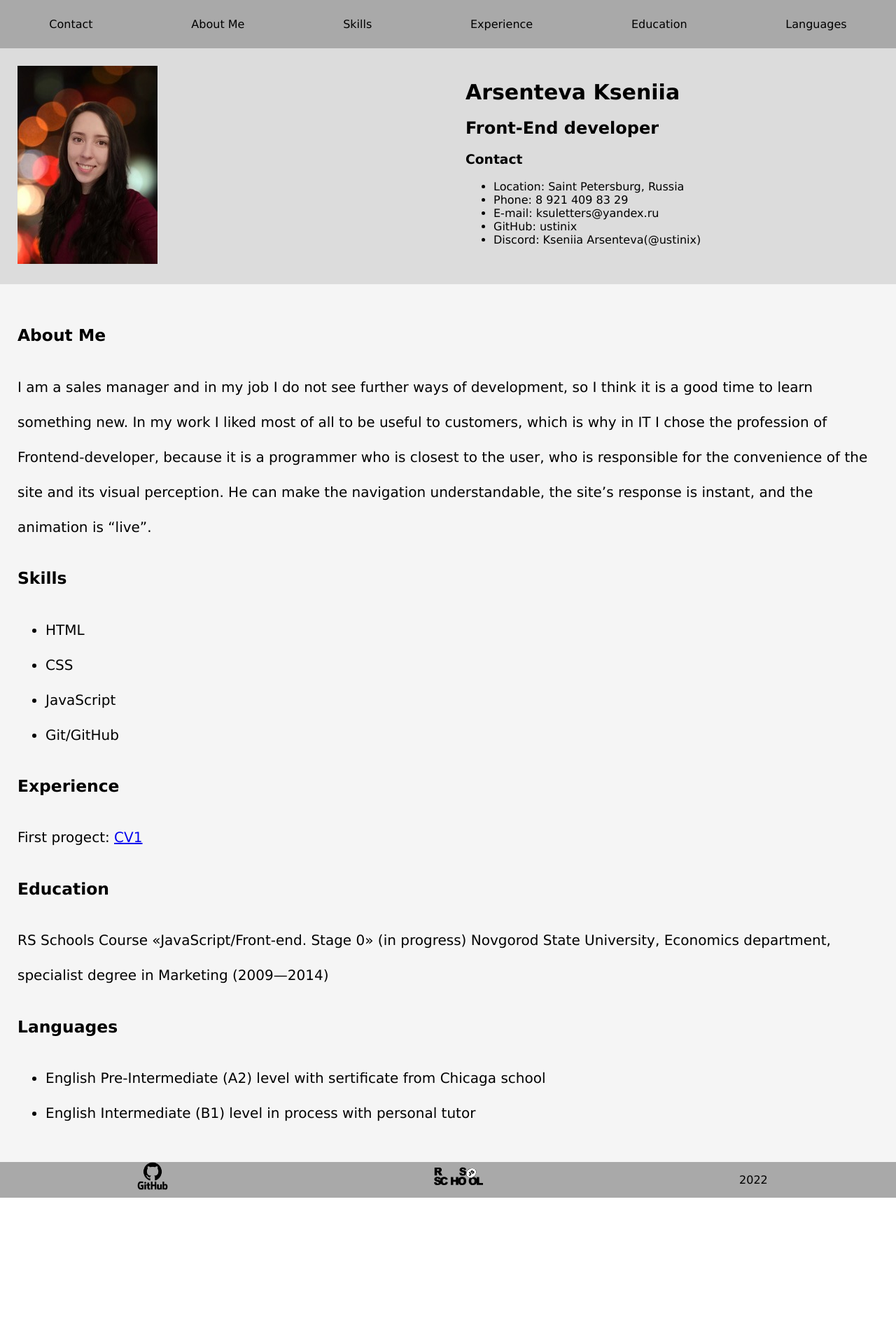
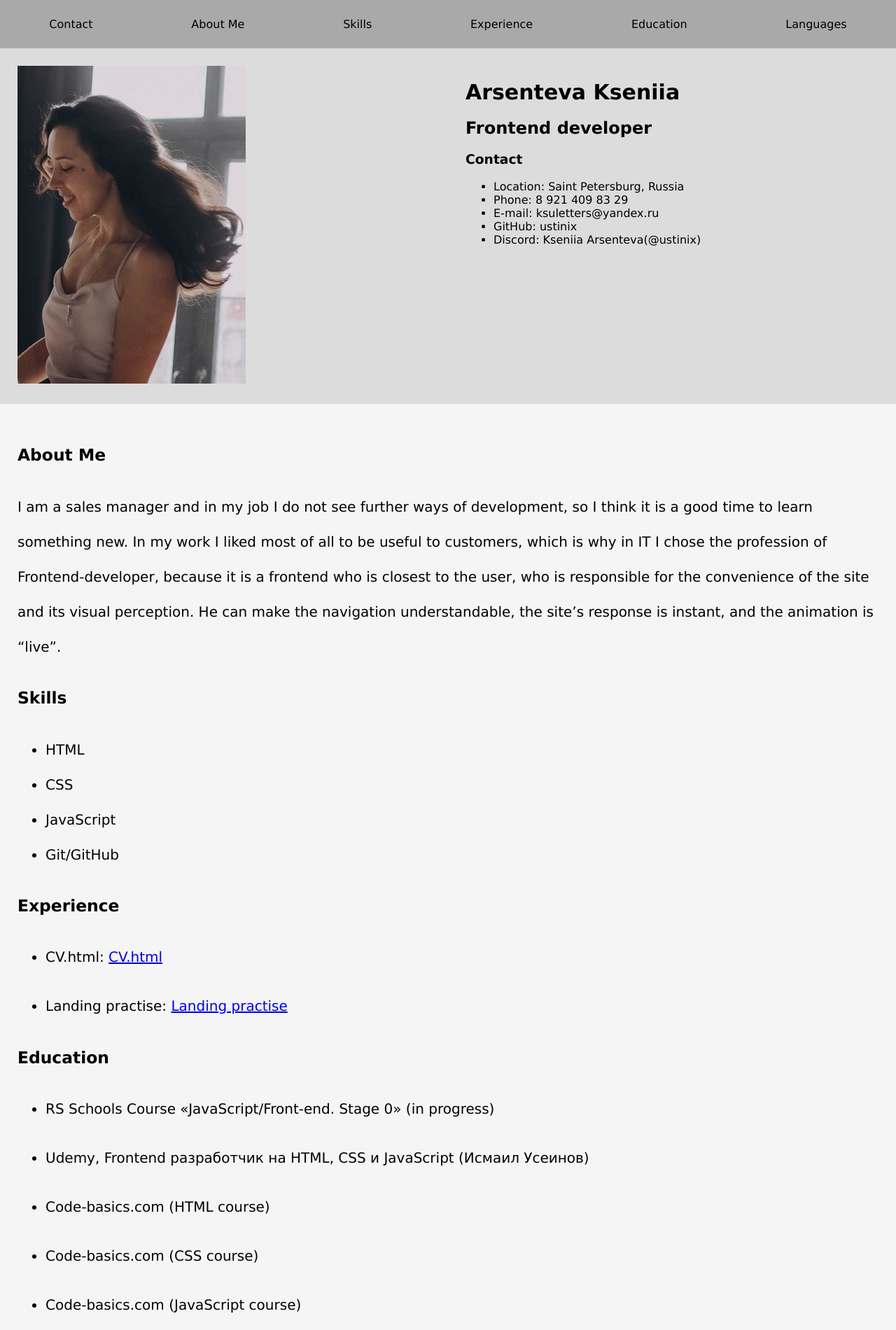
Before and after one commit to ustinix/rsschool-cv, a plain HTML site: page index.html in a window 1280 px wide. Shown: the top 1900 px of the page at 70% size. Before the commit the page ends 1711 px from the top, so only its background shows below. Drawn offline with Linux system fonts and the light colour scheme.

Commit message:
refactor:add new info

```diff
--- a/index.html
+++ b/index.html
@@ -8,11 +8,11 @@
     </head>
     <body>
         <header class="header">
-            <div class="container aquamarine">
+            <div class="container navigation">
                 <nav class="nav">
                     <ul class="nav-list">
                         <li class="nav-item"><a href="#Contact" class="link">Contact</a></li>
-                        <li class="nav-item"><a href="#About Me" class="link">About Me</a></li>
+                        <li class="nav-item"><a href="#AboutMe" class="link">About Me</a></li>
                         <li class="nav-item"><a href="#Skills" class="link">Skills</a></li>
                         <li class="nav-item"><a href="#Experience" class="link">Experience</a></li>
                         <li class="nav-item"><a href="#Education" class="link">Education</a></li>
@@ -24,13 +24,13 @@
         <main class="main">
 
             <div class="container logoinfo">
-                <div class="antiquewhite logo">
-                    <img src="./assets/ava.jpg" alt="my photo">
+                <div class="contacts logo">
+                    <img src="./assets/ava1.jpg" alt="my photo">
                 </div>
-                <div class="antiquewhite info">
+                <div class="contacts info">
                     <h1>Arsenteva Kseniia</h1>
-                    <h2>Front-End developer</h2>
-                    <section class="section">
+                    <h2>Frontend developer</h2>
+                    <section id="Contact">
                         <h3>Contact</h3>
                         <ul class="contact">
                             <li>Location: Saint Petersburg, Russia</li>
@@ -44,11 +44,11 @@
             </div>
 
             <div class="container me">
-                <section class="section">
+                <section id="AboutMe">
                     <h3>About Me</h3>
-                    <p>I am a sales manager and in my job I do not see further ways of development, so I think it is a good time to learn something new. In my work I liked most of all to be useful to customers, which is why in IT I chose the profession of Frontend-developer, because it is a programmer who is closest to the user, who is responsible for the convenience of the site and its visual perception. He can make the navigation understandable, the site’s response is instant, and the animation is “live”.</p>
+                    <p>I am a sales manager and in my job I do not see further ways of development, so I think it is a good time to learn something new. In my work I liked most of all to be useful to customers, which is why in IT I chose the profession of Frontend-developer, because it is a frontend who is closest to the user, who is responsible for the convenience of the site and its visual perception. He can make the navigation understandable, the site’s response is instant, and the animation is “live”.</p>
                 </section>
-                <section class="section">
+                <section id="Skills">
                     <h3>Skills</h3>
                     <ul class="Skills">
                         <li>HTML</li>
@@ -57,15 +57,38 @@
                         <li>Git/GitHub</li>
                     </ul>
                 </section>
-                <section class="section">
+                <section id="Experience">
                     <h3>Experience</h3>
-                    <p>First progect: <a href="https://github.com/ustinix/rsschool-cv">СV1</a></p>
+                    <ul>
+                        <li>
+                            <p>CV.html: <a href="https://github.com/ustinix/rsschool-cv">СV.html</a></p>
+                        </li>
+                        <li>
+                            <p>Landing practise: <a href="https://ustinix.github.io/landing_practise/">Landing practise</a></p></li>
+                        </li>
+                    </ul>
                 </section>
-                <section class="section">
+                <section id="Education">
                     <h3>Education</h3>
-                    <p>RS Schools Course «JavaScript/Front-end. Stage 0» (in progress) Novgorod State University, Economics department, specialist degree in Marketing (2009—2014)</p>
+                    <ul>
+                        <li>
+                            <p>RS Schools Course «JavaScript/Front-end. Stage 0» (in progress)
+                        </li>
+                        <li>
+                            <p>Udemy, Frontend разработчик на НТМL, CSS и JavaScript (Исмаил Усеинов)</p>
+                        </li>
+                        <li>
+                            <p>Code-basics.com (HTML course)</p>
+                        </li>
+                        <li>
+                            <p>Code-basics.com (CSS course)</p>
+                        </li>
+                        <li>
+                            <p>Code-basics.com (JavaScript course)</p>
+                        </li>
+                    </ul>
                 </section>
-                <section class="section">
+                <section id="Languages">
                     <h3>Languages</h3>
                     <ul>
                         <li>English Pre-Intermediate (A2) level with sertificate from Chicaga school</li>
@@ -75,7 +98,7 @@
             </div>
         </main>
         <footer class="footer">
-            <div class="container aquamarine year">
+            <div class="container year">
                 <a href="https://github.com/ustinix" target="_blank">
                     <img src="./assets/GitHub-Logo.png" alt="Githab" width="70" height="40" border="0">
                 </a>
--- a/style.css
+++ b/style.css
@@ -2,11 +2,11 @@
   box-sizing: border-box;
 }
 
-  .aquamarine {
+.navigation {
   background-color:darkgray;
 }
 
-  .antiquewhite {
+.contacts {
   background-color:gainsboro;
 }
 
@@ -67,6 +67,7 @@
 .year {
   display: flex;
   justify-content: space-around;
+  background-color:darkgray;
 }
 
 h1 {
```
Also changed, not shown: assets/ava1.jpg (added). Lines whose indentation alone changed are shown as unchanged.
